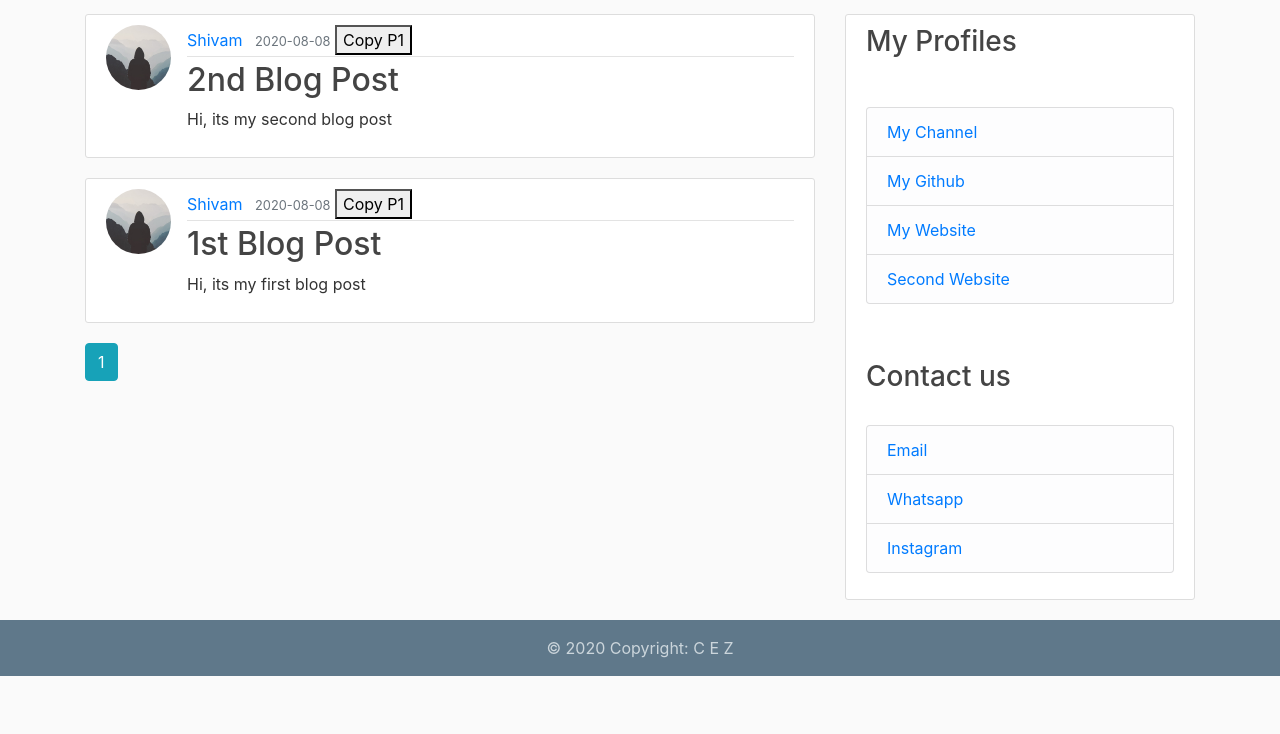
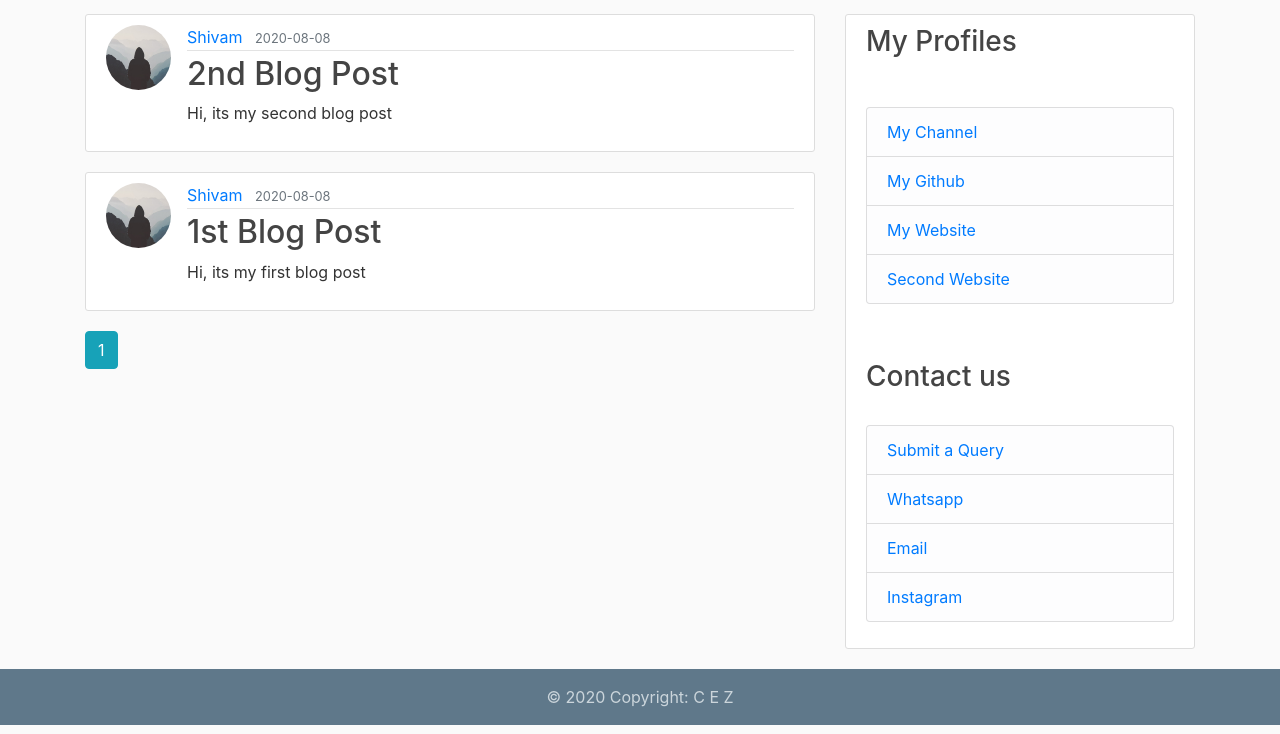
Before and after one commit to Rinkal01/My_Website, a Flask app: page / in a window 1280 px wide. Shown: the part 66-800 px from the top of the page. Run offline with Flask 2, Linux system fonts and the light colour scheme; data comes from the database, SQL or seed files in the repository; some libraries are stand-ins or nearby versions.

Commit message:
Update 6

```diff
--- a/flaskblog/routes.py
+++ b/flaskblog/routes.py
@@ -1,5 +1,6 @@
 import os
 import secrets
+import pyperclip
 from PIL import Image
 from flask import render_template, url_for, flash, redirect, request, abort
 from flaskblog import app, db, bcrypt, mail
@@ -16,6 +17,7 @@ def home():
     page = request.args.get('page', 1, type=int)
     posts = Post.query.order_by(Post.date_posted.desc()).paginate(page=page, per_page=5)
     return render_template('home.html', posts=posts)
+
 
 
 @app.route("/about")
@@ -212,9 +214,9 @@ def reset_token(token):
         return redirect(url_for('login'))
     return render_template('reset_token.html', title='Reset Password', form=form)
 @app.route("/site")
-def ri():
+def site():
     return redirect('https://www.cez.co.in')
 
-@app.route("/shivam@cez.co.in")
-def em():
+@app.route("/contact")
+def contact():
     return render_template('contact.html', title='Contact US')
--- a/flaskblog/templates/contact.html
+++ b/flaskblog/templates/contact.html
@@ -1,6 +1,6 @@
 {% extends "layout.html" %}
 {% block content %}
     <h1>Contact Us</h1>
-    <iframe src="https://docs.google.com/forms/d/e/1FAIpQLSe5ccWKI5km2k3UnFwsJG241SfFmX4nOYDENfuVr2kPO9rzmA/viewform?embedded=true" width="640" height="1000" frameborder="0" marginheight="0" marginwidth="0">Loading…</iframe>
+    <iframe src="https://docs.google.com/forms/d/e/1FAIpQLSe5ccWKI5km2k3UnFwsJG241SfFmX4nOYDENfuVr2kPO9rzmA/viewform?embedded=true" width="640" height="1500" frameborder="0" marginheight="0" marginwidth="0">Loading…</iframe>
     <script type="text/javascript" src="//s7.addthis.com/js/300/addthis_widget.js#pubid=ra-5f2f002cc1d2f963"></script>
     {% endblock content %}
--- a/flaskblog/templates/home.html
+++ b/flaskblog/templates/home.html
@@ -8,17 +8,6 @@
             <div class="article-metadata">
               <a class="mr-2" href="{{ url_for('user_posts', username=post.author.username) }}">{{ post.author.username }}</a>
               <small class="text-muted">{{ post.date_posted.strftime('%Y-%m-%d') }}</small>
-              <script>
-                function copyToClipboard(element) {
-              var $temp = $("<input>");
-              $("body").append($temp);
-              $temp.val($(element).text()).select();
-              document.execCommand("copy");
-              $temp.remove();
-            }
-
-            </script>
-            <button onclick="copyToClipboard({{ url_for('post', post_id=post.id) }})">Copy P1</button>
             </div>
             <h2><a class="article-title" href="{{ url_for('post', post_id=post.id) }}">{{ post.title }}</a></h2>
             <p class="article-content">{{ post.content }}</p>
--- a/flaskblog/templates/layout.html
+++ b/flaskblog/templates/layout.html
@@ -71,7 +71,7 @@
               <ul class="list-group">
                 <li class="list-group-item list-group-item-light"><a href="https://www.youtube.com/creativeexpertz">My Channel</a></li>
                 <li class="list-group-item list-group-item-light"><a href="https://github.com/shivam907">My Github</a></li>
-                <li class="list-group-item list-group-item-light"><a href="https://cez.co.in">My Website</a></li>
+                <li class="list-group-item list-group-item-light"><a href="{{ url_for('site') }}">My Website</a></li>
                 <!-- <li class="list-group-item list-group-item-light">Calendars</li> -->
                 <li class="list-group-item list-group-item-light"><a href="https://ceziot.tech">Second Website</a></li>
               </ul>
@@ -81,9 +81,9 @@
 
             <p class='text-muted'><h3>Contact us</h3><br>
               <ul class="list-group">
-                <li class="list-group-item list-group-item-light"><a href="shivam@cez.co.in">Email</a></li>
+                <li class="list-group-item list-group-item-light"><a href="{{ url_for('contact') }}">Submit a Query</a></li>
                 <li class="list-group-item list-group-item-light"><a href="http://wa.me/+918968969929">Whatsapp</a></li>
-                <!-- <li class="list-group-item list-group-item-light">Calendars</li> -->
+                <li class="list-group-item list-group-item-light"><a href="mailto:shivam@cez.co.in">Email</a></li>
                 <li class="list-group-item list-group-item-light"><a href="https://instagram.com/creativeexpertz">Instagram</a></li>
               </ul>
             </p>
```
